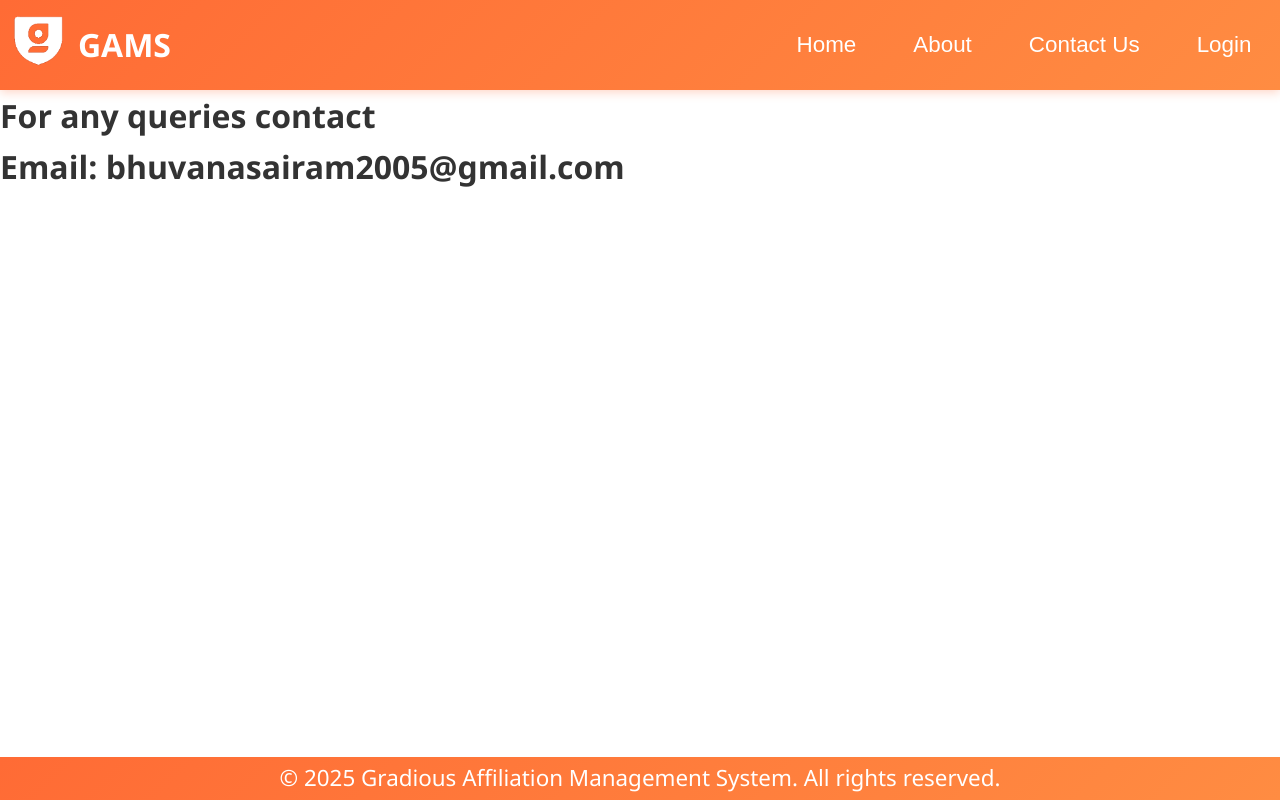
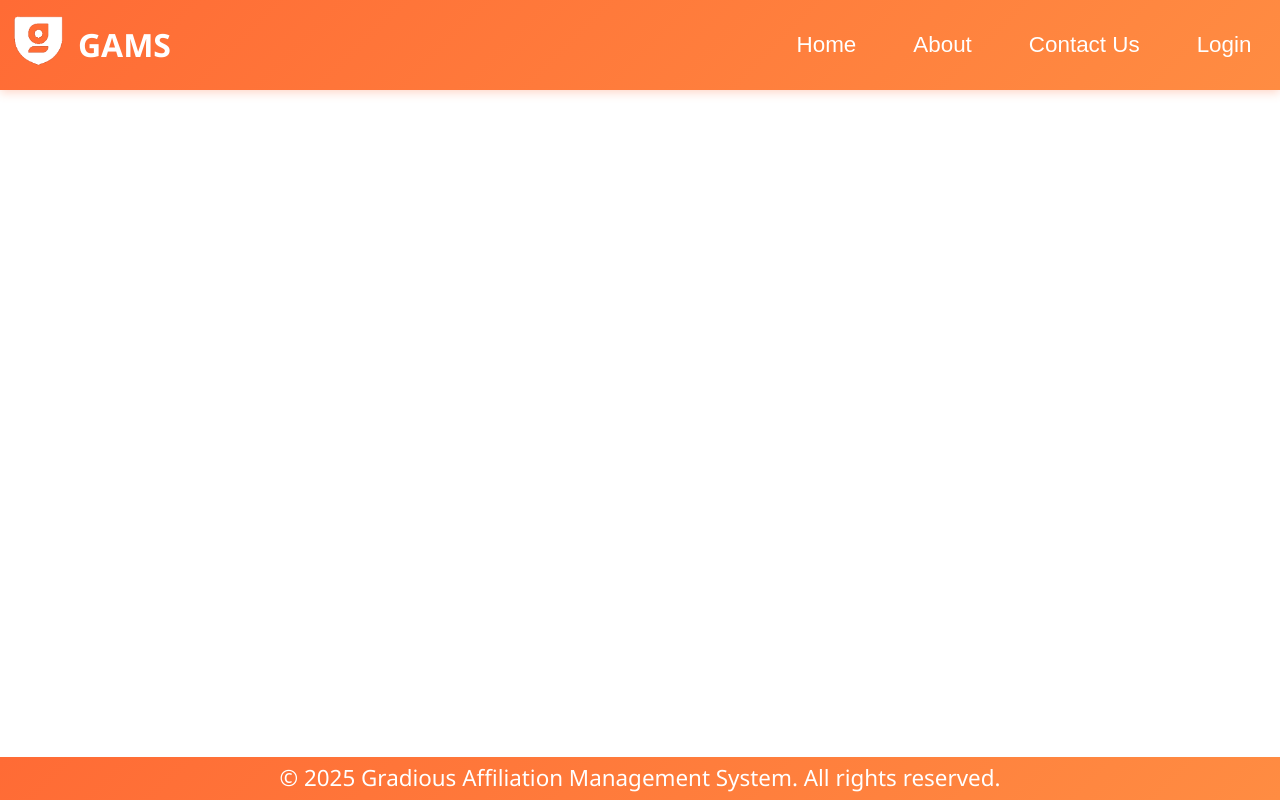
Before and after one commit to Bhuvansairam05/University-Affiliation-Management-System, a React (Vite) app in the folder Frontend/: page /contact in a window 1280 px wide. Built offline with nearby package versions, Linux system fonts and the light colour scheme.

Commit message:
Remove contact email section from Contact component for cleaner presentation

```diff
--- a/Frontend/src/components/Contact.jsx
+++ b/Frontend/src/components/Contact.jsx
@@ -17,7 +17,7 @@ function Contact() {
                 </div>
             </header>
             <main>
-                <h1>For any queries contact <br></br> Email: bhuvanasairam2005@gmail.com</h1>
+
             </main>
             <Footer/>
         </>
```
